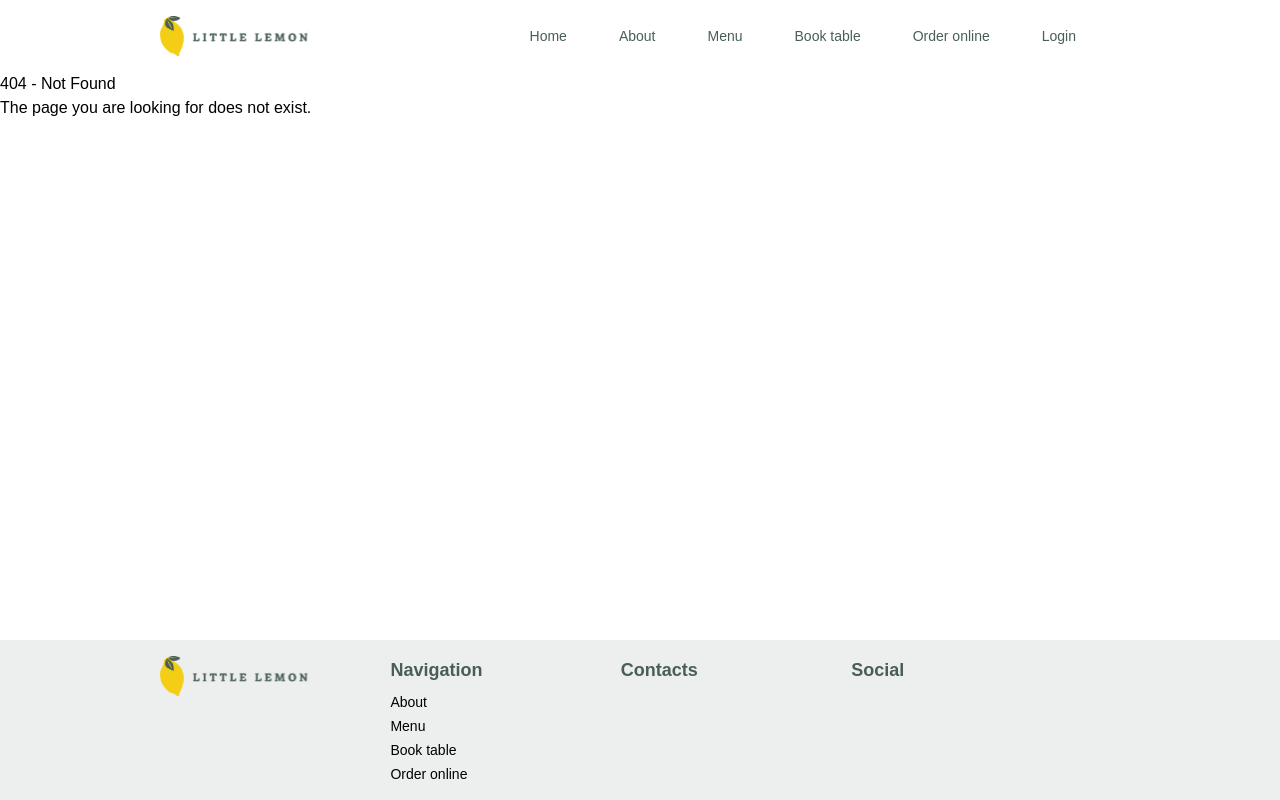
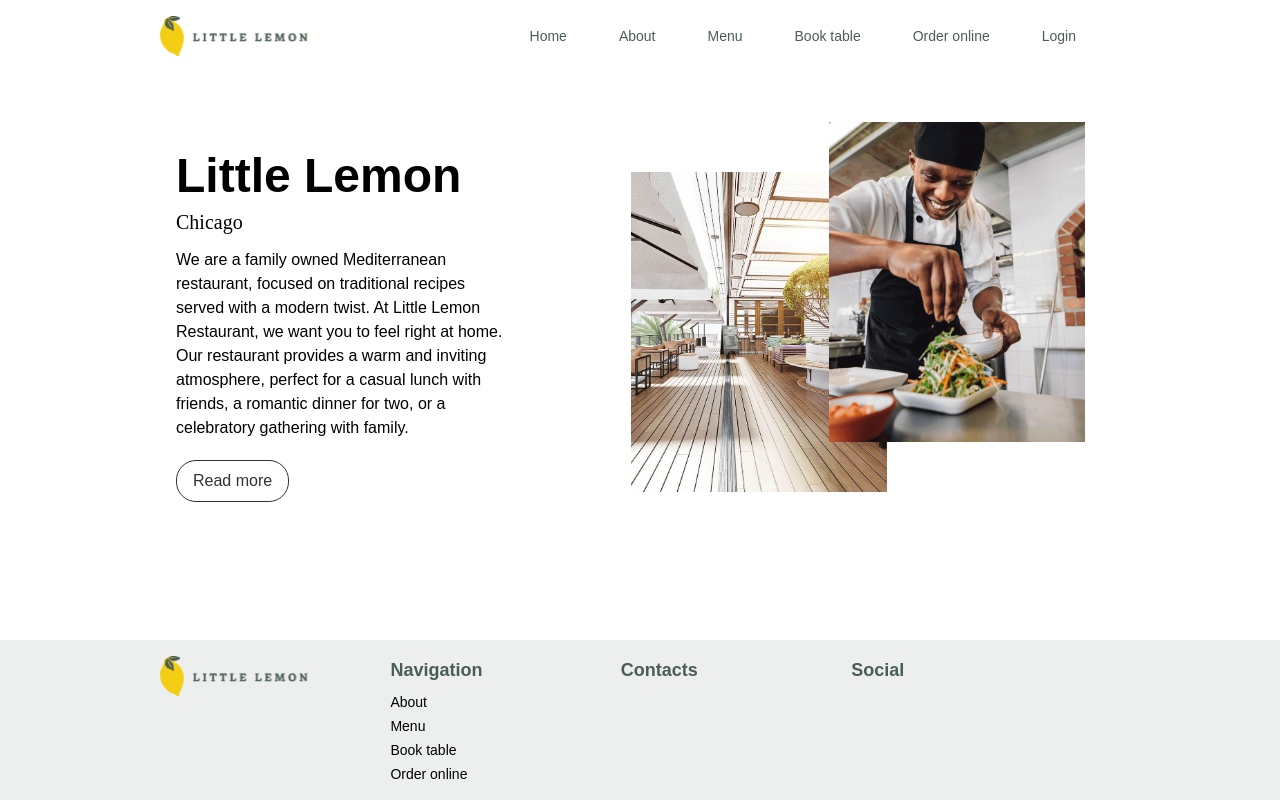
Before and after one commit to StasAlex/little-lemon, a React (Create React App) app: page /1 in a window 1280 px wide. Before the commit this address had no page. Built offline with nearby package versions, Linux system fonts and the light colour scheme.

Commit message:
Fix about button

```diff
--- a/src/App.jsx
+++ b/src/App.jsx
@@ -23,7 +23,7 @@ function App() {
           <main className='flex flex-grow flex-col w-full'>
             <Routes>
               <Route path="/" element={<Home />} />
-              <Route path="/about" element={<AboutPage />} />
+              <Route path="/:link" element={<AboutPage />} />
               <Route path="/menu" element={<Menu />} />
               <Route path="/order/:dish" element={<Order />} />
               <Route path="/login" element={<Login />} />
--- a/src/pages/About.jsx
+++ b/src/pages/About.jsx
@@ -3,11 +3,13 @@ import { useParams } from 'react-router-dom';
 import About from '../sections/About'
 
 const AboutPage = () => {
-  const { slug } = useParams();
+  const { link } = useParams();
+
+  console.log(link)
 
   return (
     <section className='container px-4 mx-auto mt-5 lg:mt-20'>
-      {slug === 'about' ?
+      {link === 'about' ?
         <About isButtonHide={true}/>
         : <About/>
       }
```
